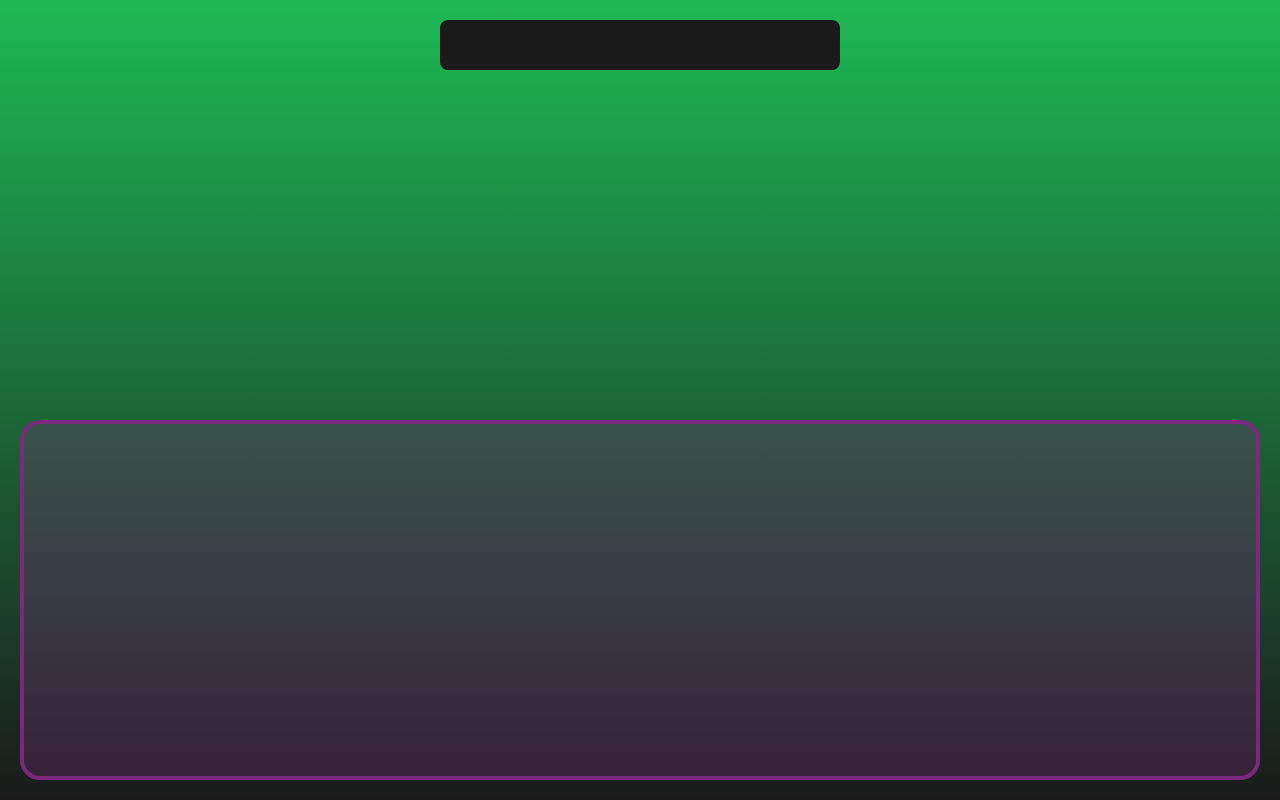
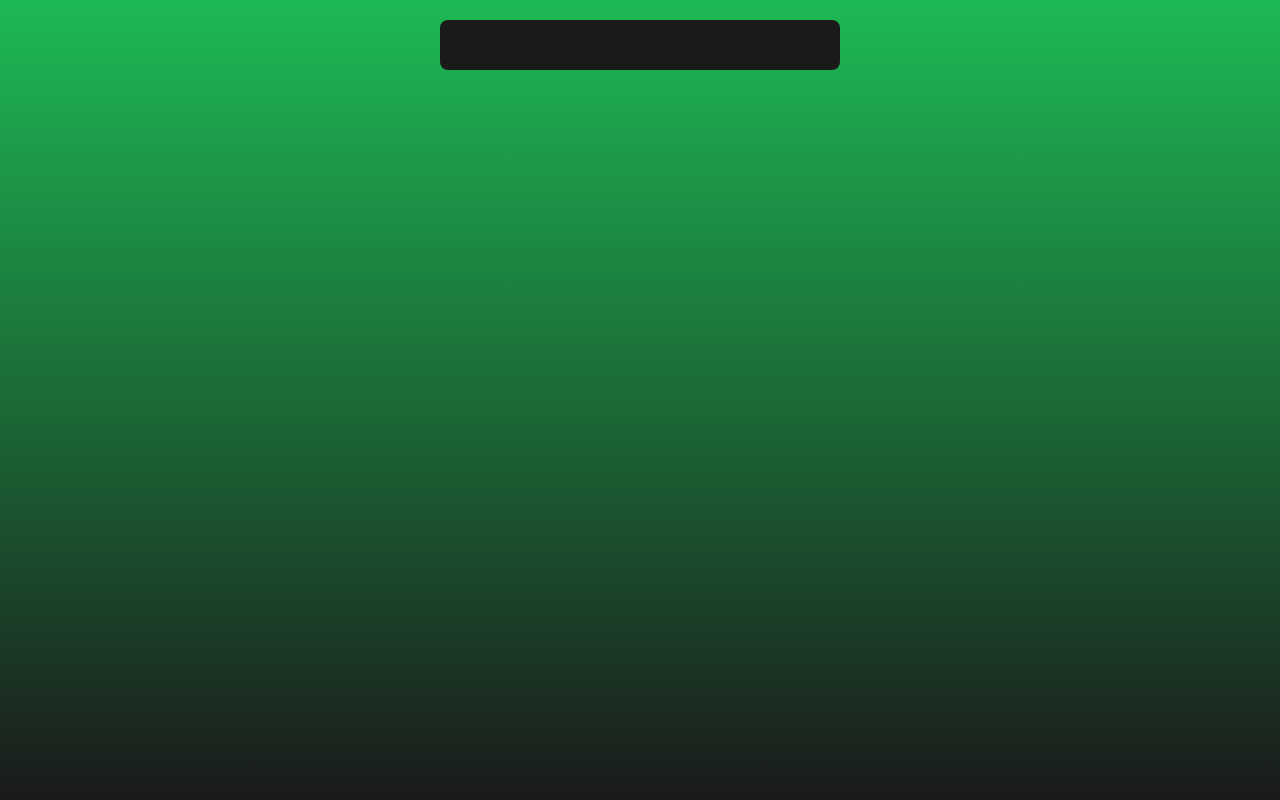
Before and after one commit to kuro-neko-xyz/jammming, a React (Vite) app: page / in a window 1280 px wide. Built offline with nearby package versions, Linux system fonts and the light colour scheme.

Commit message:
JAM-15: Hide Empty Playlist

```diff
--- a/src/components/Playlist/index.tsx
+++ b/src/components/Playlist/index.tsx
@@ -11,7 +11,7 @@ interface PlaylistProps {
 const Playlist: FC<PlaylistProps> = ({ onTrackClick, playlist }) => {
   return (
     <div className={styles.container}>
-      <div className={styles.content}>
+      <div className={playlist.length ? styles.playlist : styles.emptyPlaylist}>
         {playlist.map((track) => (
           <TrackInPlaylist
             key={`${track.name}-${track.artist}`}
--- a/src/components/Playlist/styles.module.scss
+++ b/src/components/Playlist/styles.module.scss
@@ -6,9 +6,21 @@
   padding: 20px;
   box-sizing: border-box;
   display: flex;
+  justify-content: center;
+  align-items: center;
 }
 
-.content {
+.emptyPlaylist {
+  width: 0;
+  height: 0;
+  box-sizing: border-box;
+  display: flex;
+  flex-wrap: wrap;
+  align-content: flex-start;
+  transition: all 0.3s ease-in-out;
+}
+
+.playlist {
   width: 100%;
   height: 100%;
   background-color: rgba(123, 40, 125, 0.3);
@@ -19,4 +31,5 @@
   display: flex;
   flex-wrap: wrap;
   align-content: flex-start;
+  transition: all 0.3s ease-in-out;
 }
```
